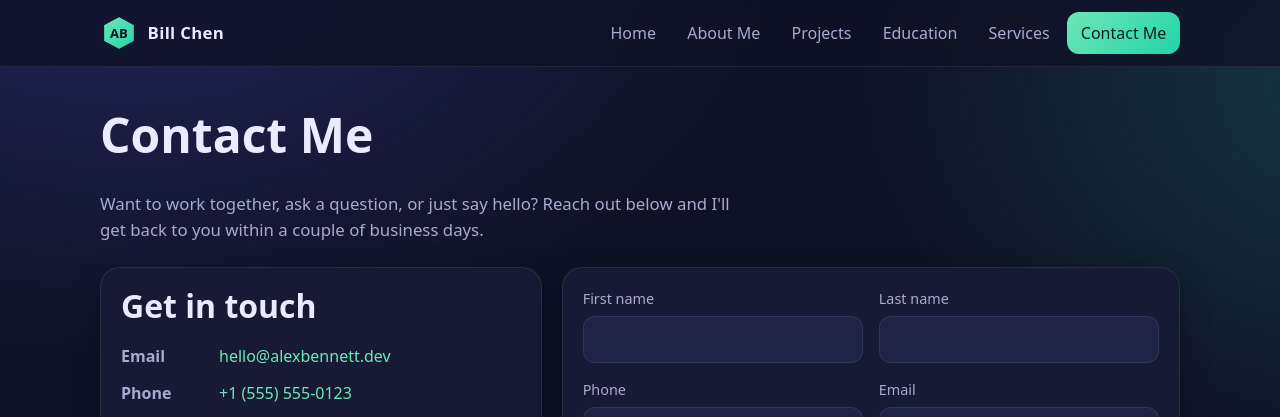
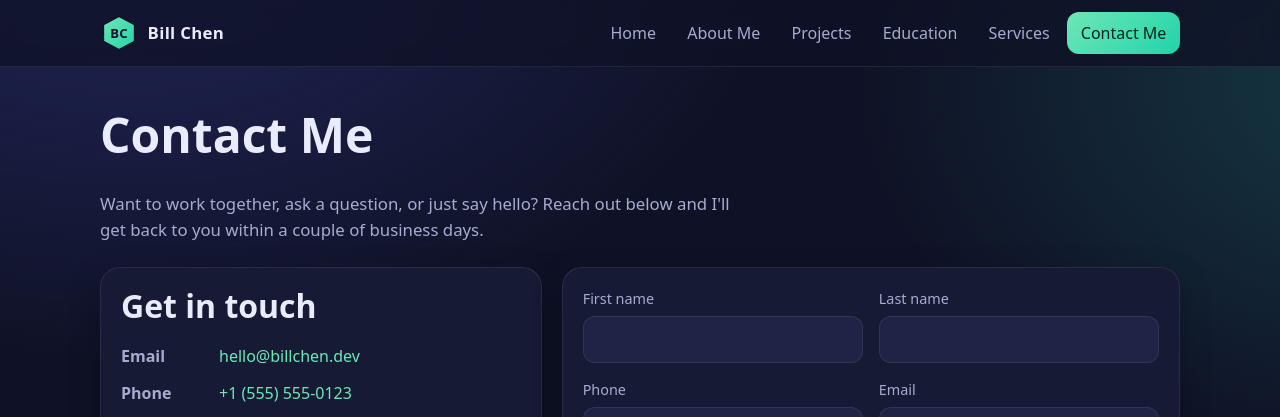
Before and after one commit to billchen247/react_portfolio_site_js, a React (Vite) app: page /contact in a window 1280 px wide. Shown: the top 417 px of the page. Built offline with nearby package versions, Linux system fonts and the light colour scheme.

Commit message:
update more comments

```diff
--- a/src/components/Logo.jsx
+++ b/src/components/Logo.jsx
@@ -34,7 +34,7 @@ export default function Logo({ size = 40, title = 'Bill Chen logo' }) {
         fontSize="22"
         fill="#0f1226"
       >
-        AB
+        BC
       </text>
     </svg>
   );
--- a/src/pages/Contact.jsx
+++ b/src/pages/Contact.jsx
@@ -48,7 +48,7 @@ export default function Contact() {
             <div>
               <dt>Email</dt>
               <dd>
-                <a href="mailto:hello@alexbennett.dev">hello@alexbennett.dev</a>
+                <a href="mailto:hello@billchen.dev">hello@billchen.dev</a>
               </dd>
             </div>
             <div>
```
Also changed, not shown: public/logo.svg.
